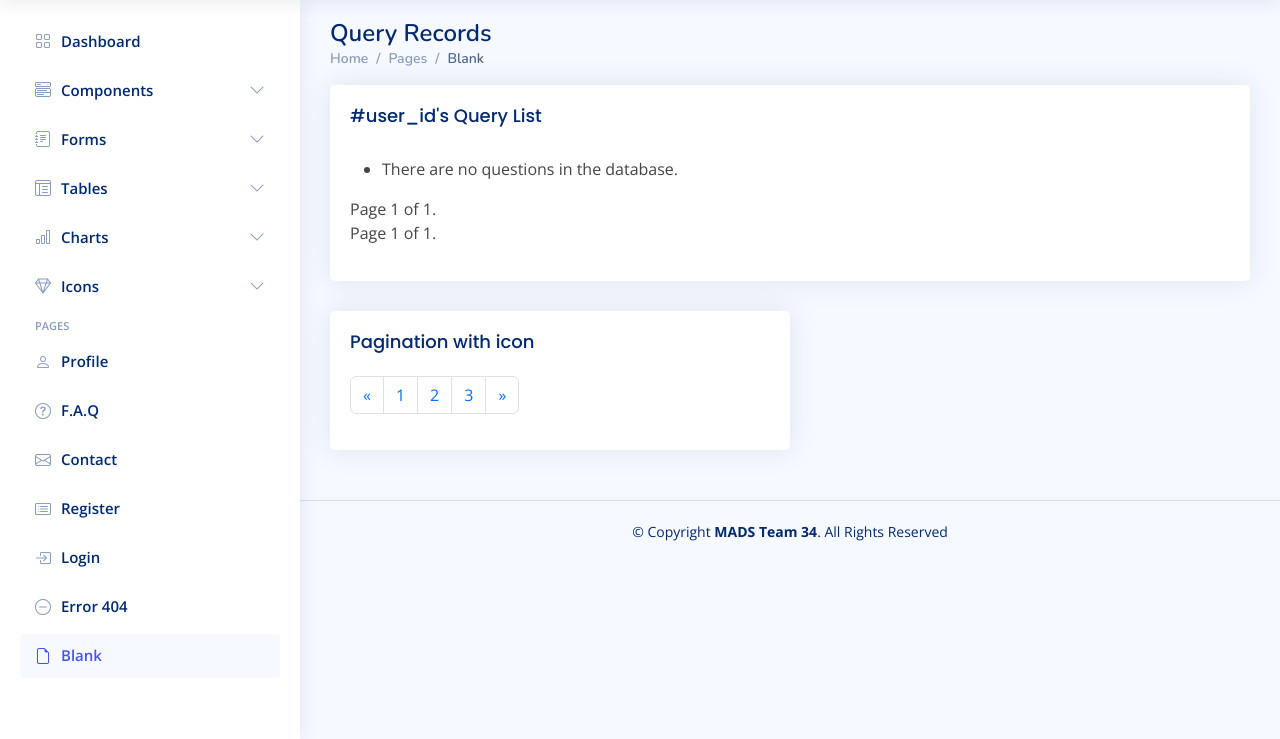
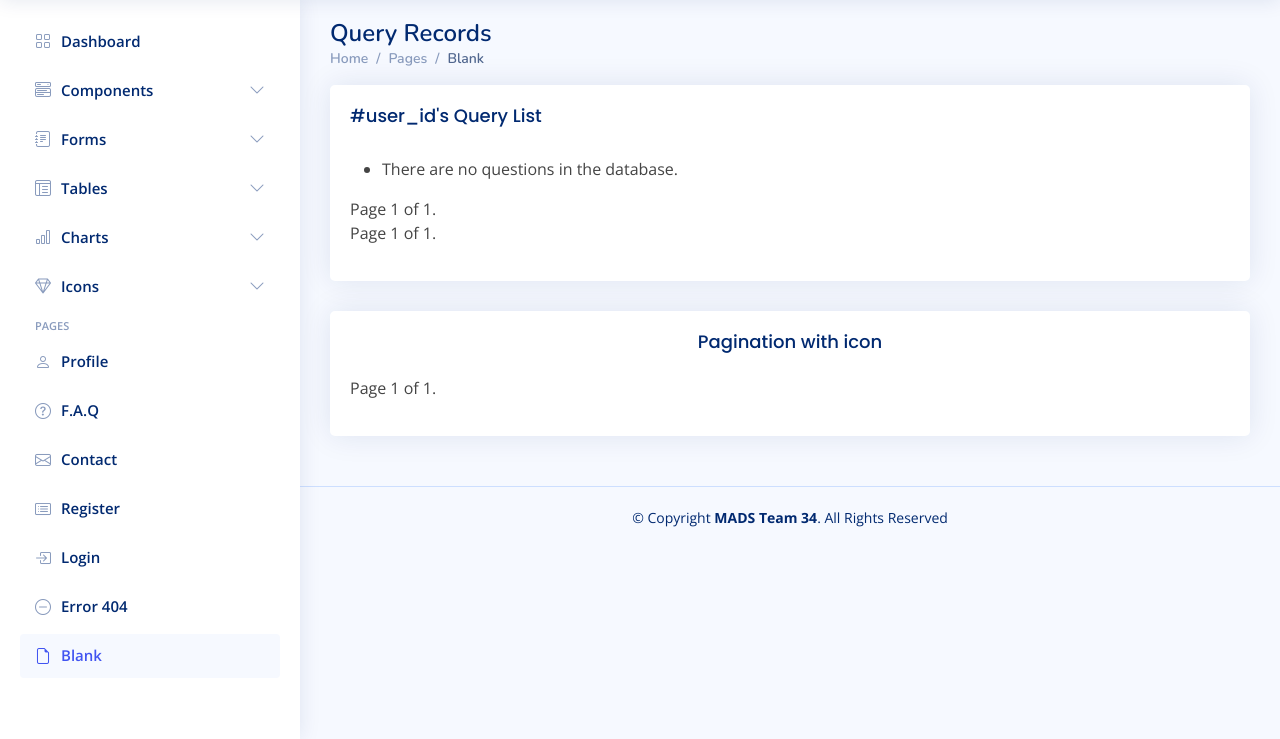
Before and after one commit to Wenjun-Mao/siads699, a Django app: page /example2_list/ in a window 1280 px wide. Shown: the part 61-800 px from the top of the page. Run offline with Django 4.2, Linux system fonts and the light colour scheme; data that the repository does not hold is empty; some libraries are stand-ins or nearby versions.

Commit message:
Pagination with icon card

```diff
--- a/siads699/example2/templates/example2/question_list.html
+++ b/siads699/example2/templates/example2/question_list.html
@@ -85,9 +85,9 @@
   </div>
 
 
-  <div class="col-lg-6">
+  <div class="col-lg-12">
 
-    <div class="card">
+    <div class="card text-center">
       <div class="card-body">
         <h5 class="card-title">Pagination with icon</h5>
 
@@ -95,17 +95,21 @@
         <nav aria-label="Page navigation example">
           <ul class="pagination">
             <li class="page-item">
-              <a class="page-link" href="#" aria-label="Previous">
-                <span aria-hidden="true">&laquo;</span>
-              </a>
+              {% if page_obj.has_previous %}
+                  <a class="page-link" href="?page=1">&laquo; first</a>
+                  <a class="page-link" href="?page={{ page_obj.previous_page_number }}">previous</a>
+              {% endif %}
             </li>
-            <li class="page-item"><a class="page-link" href="#">1</a></li>
-            <li class="page-item"><a class="page-link" href="#">2</a></li>
-            <li class="page-item"><a class="page-link" href="#">3</a></li>
+
             <li class="page-item">
-              <a class="page-link" href="#" aria-label="Next">
-                <span aria-hidden="true">&raquo;</span>
-              </a>
+                Page {{ page_obj.number }} of {{ page_obj.paginator.num_pages }}.
+            </li>
+
+            <li class="page-item">
+              {% if page_obj.has_next %}
+                  <a class="page-link" href="?page={{ page_obj.next_page_number }}">next</a>
+                  <a class="page-link" href="?page={{ page_obj.paginator.num_pages }}">last &raquo;</a>
+              {% endif %}
             </li>
           </ul>
         </nav><!-- End Pagination with icons -->
```
